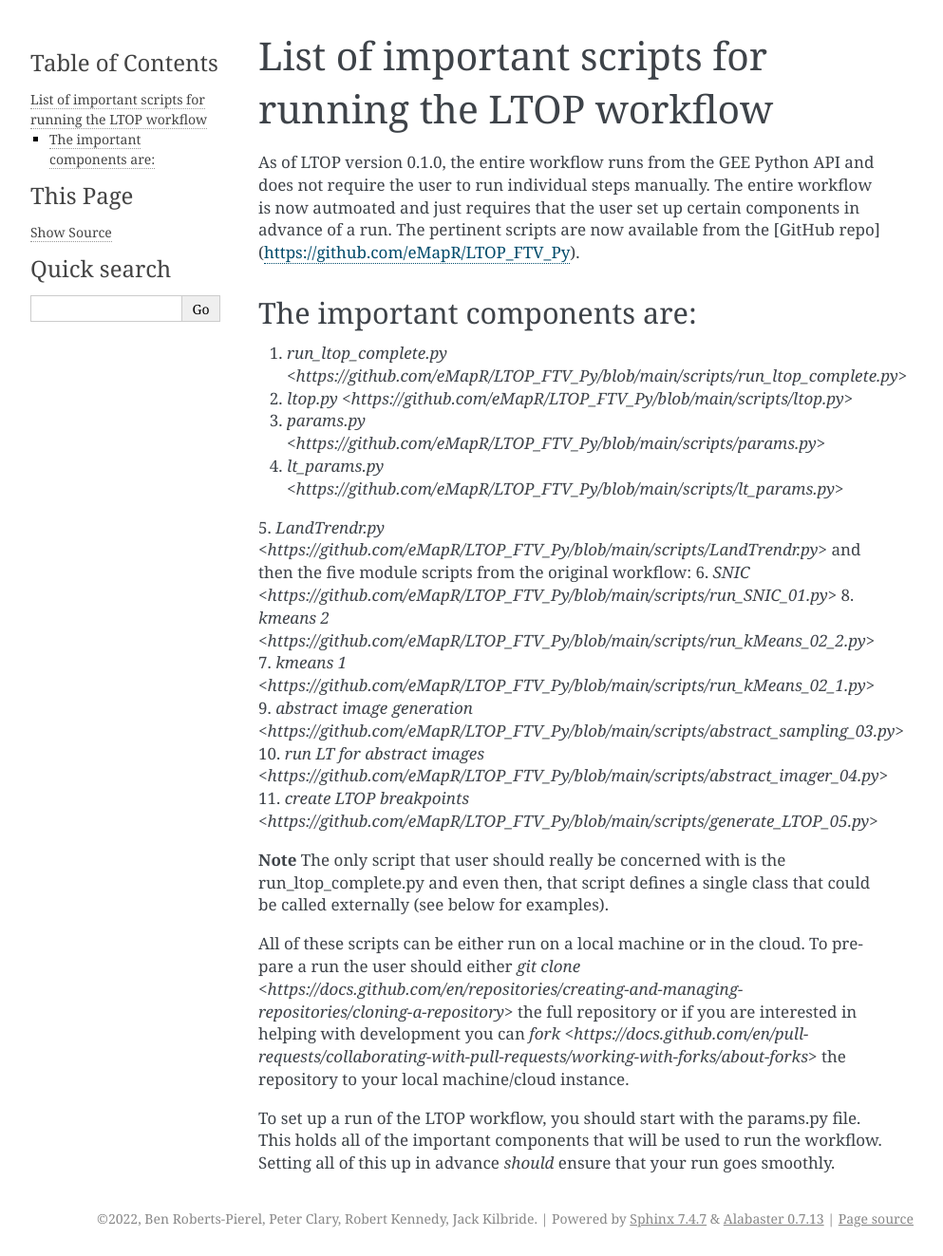
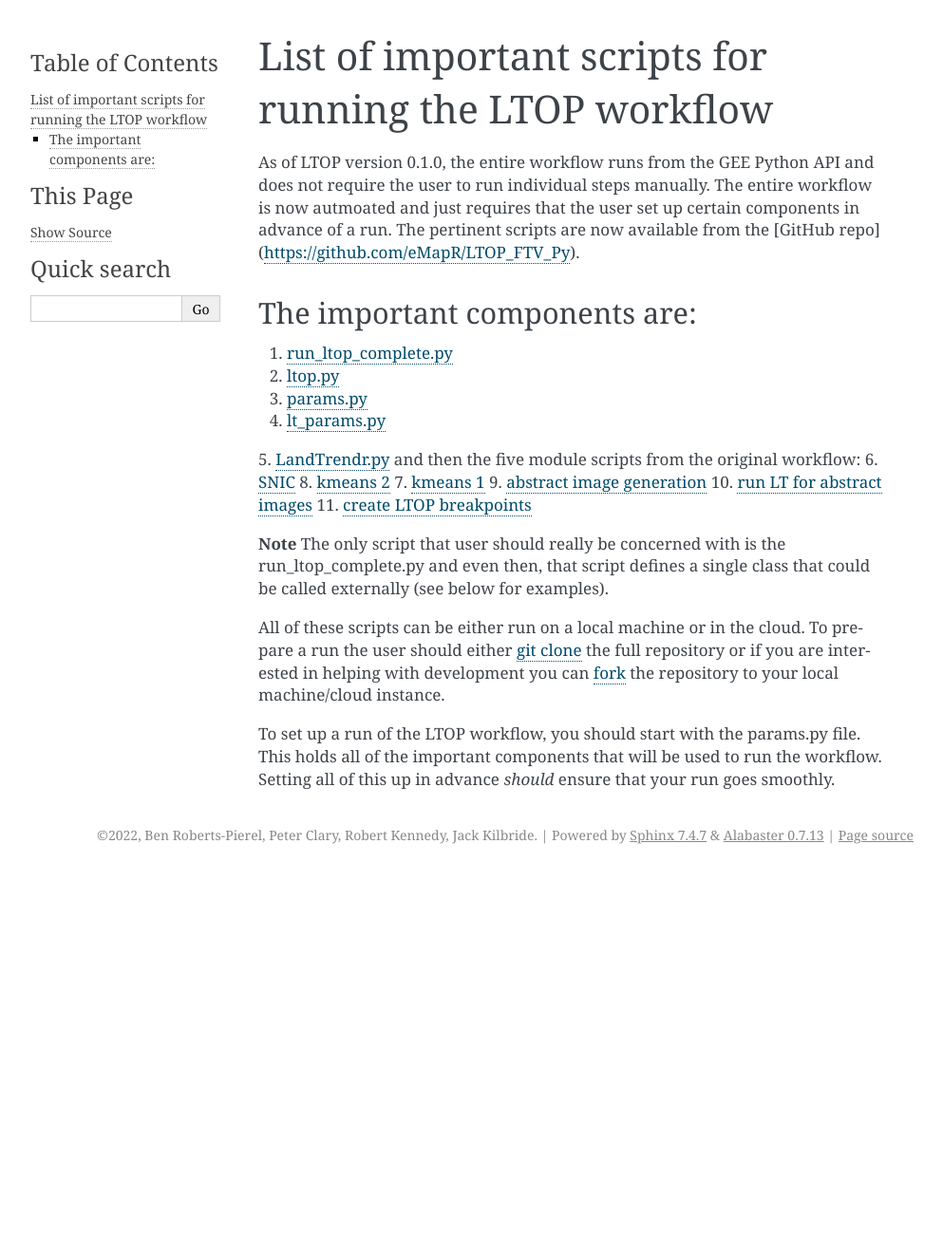
Before and after one commit to brobertspierel/LTOP_FTV_Py, a Sphinx documentation site: the page built from docs/source/scripts_list.rst, in a window 1280 px wide. Shown: the whole page at 95% size, without its empty margins (148-1141 px from the left). Built offline with Sphinx 7.4.7, drawn with Linux system fonts in a browser that asks for light colours; after the commit the page ends 919 px from its top, so only the background shows below that.

Commit message:
docs update

```diff
--- a/docs/source/general_setup.rst
+++ b/docs/source/general_setup.rst
@@ -7,9 +7,9 @@ background for the process, some information on the general overview of the work
 could be set up for somebody to actually run. We then go through the steps to produce LTOP output,
  how the outputs can be assessed and then some of the pitfalls one might run into while carrying
  out this workflow. Note that to produce temporally stabilized outputs of an existing time series
- see the SERVIR_stabilization [GitHub repository](https://github.com/eMapR/SERVIR_stabilization).
+ see the SERVIR_stabilization `GitHub repository <https://github.com/eMapR/SERVIR_stabilization>`_.
 
-`General overview of theory and background <https://docs.google.com/presentation/d/1ra8y7F6_vyresNPbT3kYamVPyxWSfzAm7hCMc6w8N-M/edit?usp=sharing>`
+`General overview of theory and background <https://docs.google.com/presentation/d/1ra8y7F6_vyresNPbT3kYamVPyxWSfzAm7hCMc6w8N-M/edit?usp=sharing>`_
 
 Workflow conceptual diagram:
-.. image:: `<https://docs.google.com/drawings/d/e/2PACX-1vQ9Jmb4AhD86GedXTH798O4hGCNDyCp-ZMcYEB1Ij8fuhNqc4xhDuO3x9JSttq6Tk2g9agWP2FWhoU-/pub?w=960&h=720>`
+.. image:: `<https://docs.google.com/drawings/d/e/2PACX-1vQ9Jmb4AhD86GedXTH798O4hGCNDyCp-ZMcYEB1Ij8fuhNqc4xhDuO3x9JSttq6Tk2g9agWP2FWhoU-/pub?w=960&h=720>`_
--- a/docs/source/scripts_list.rst
+++ b/docs/source/scripts_list.rst
@@ -2,31 +2,30 @@ List of important scripts for running the LTOP workflow
 =======================================================
 As of LTOP version 0.1.0, the entire workflow runs from the GEE Python API and does not require the user to run individual steps manually. The entire workflow is now autmoated and just requires that the user set up certain components in advance of a run. The pertinent scripts are now available from the [GitHub repo](https://github.com/eMapR/LTOP_FTV_Py).
 
-=============================
 The important components are:
-=============================
+^^^^^^^^^^^^^^^^^^^^^^^^^^^^^
 
-1. `run_ltop_complete.py <https://github.com/eMapR/LTOP_FTV_Py/blob/main/scripts/run_ltop_complete.py>`
-2. `ltop.py <https://github.com/eMapR/LTOP_FTV_Py/blob/main/scripts/ltop.py>`
-3. `params.py <https://github.com/eMapR/LTOP_FTV_Py/blob/main/scripts/params.py>`
-4. `lt_params.py <https://github.com/eMapR/LTOP_FTV_Py/blob/main/scripts/lt_params.py>`
-5. `LandTrendr.py <https://github.com/eMapR/LTOP_FTV_Py/blob/main/scripts/LandTrendr.py>`
+1. `run_ltop_complete.py <https://github.com/eMapR/LTOP_FTV_Py/blob/main/scripts/run_ltop_complete.py>`_
+2. `ltop.py <https://github.com/eMapR/LTOP_FTV_Py/blob/main/scripts/ltop.py>`_
+3. `params.py <https://github.com/eMapR/LTOP_FTV_Py/blob/main/scripts/params.py>`_
+4. `lt_params.py <https://github.com/eMapR/LTOP_FTV_Py/blob/main/scripts/lt_params.py>`_
+5. `LandTrendr.py <https://github.com/eMapR/LTOP_FTV_Py/blob/main/scripts/LandTrendr.py>`_
 and then the five module scripts from the original workflow:
-6. `SNIC <https://github.com/eMapR/LTOP_FTV_Py/blob/main/scripts/run_SNIC_01.py>`
-8. `kmeans 2 <https://github.com/eMapR/LTOP_FTV_Py/blob/main/scripts/run_kMeans_02_2.py>`
-7. `kmeans 1 <https://github.com/eMapR/LTOP_FTV_Py/blob/main/scripts/run_kMeans_02_1.py>`
-9. `abstract image generation <https://github.com/eMapR/LTOP_FTV_Py/blob/main/scripts/abstract_sampling_03.py>`
-10. `run LT for abstract images <https://github.com/eMapR/LTOP_FTV_Py/blob/main/scripts/abstract_imager_04.py>`
-11. `create LTOP breakpoints <https://github.com/eMapR/LTOP_FTV_Py/blob/main/scripts/generate_LTOP_05.py>`
+6. `SNIC <https://github.com/eMapR/LTOP_FTV_Py/blob/main/scripts/run_SNIC_01.py>`_
+8. `kmeans 2 <https://github.com/eMapR/LTOP_FTV_Py/blob/main/scripts/run_kMeans_02_2.py>`_
+7. `kmeans 1 <https://github.com/eMapR/LTOP_FTV_Py/blob/main/scripts/run_kMeans_02_1.py>`_
+9. `abstract image generation <https://github.com/eMapR/LTOP_FTV_Py/blob/main/scripts/abstract_sampling_03.py>`_
+10. `run LT for abstract images <https://github.com/eMapR/LTOP_FTV_Py/blob/main/scripts/abstract_imager_04.py>`_
+11. `create LTOP breakpoints <https://github.com/eMapR/LTOP_FTV_Py/blob/main/scripts/generate_LTOP_05.py>`_
 
 **Note**
 The only script that user should really be concerned with is the run_ltop_complete.py and even then,
 that script defines a single class that could be called externally (see below for examples).
 
 All of these scripts can be either run on a local machine or in the cloud. To prepare a run the user
-should either `git clone <https://docs.github.com/en/repositories/creating-and-managing-repositories/cloning-a-repository>`
+should either `git clone <https://docs.github.com/en/repositories/creating-and-managing-repositories/cloning-a-repository>`_
 the full repository or if you are interested in helping with development you
-can `fork <https://docs.github.com/en/pull-requests/collaborating-with-pull-requests/working-with-forks/about-forks>`
+can `fork <https://docs.github.com/en/pull-requests/collaborating-with-pull-requests/working-with-forks/about-forks>`_
 the repository to your local machine/cloud instance.
 
 To set up a run of the LTOP workflow, you should start with the params.py file. This holds all of the
```
Also changed, not shown: docs/source/ltop_background.rst (+4 -3 lines).
